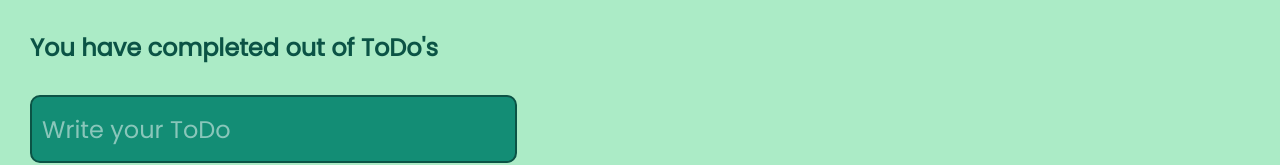
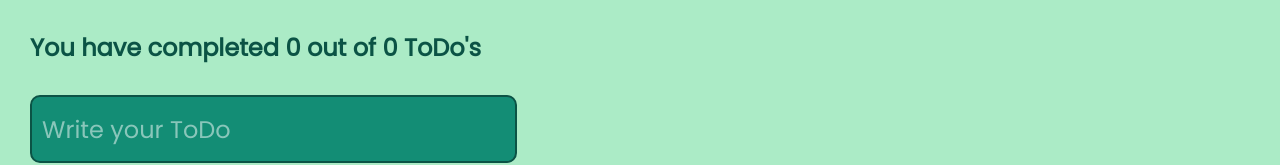
Before and after one commit to JesusZamora20/Introduction-To-React.js, a React (Create React App) app in the folder react-initial-course/: page / in a window 1280 px wide. Shown: the top 165 px of the page. Built offline with nearby package versions, Linux system fonts and the light colour scheme.

Commit message:
useContext

```diff
--- a/react-initial-course/src/components/App/AppUI.js
+++ b/react-initial-course/src/components/App/AppUI.js
@@ -8,17 +8,13 @@
 import './App.css';
 
 function AppUI(){
+    const {error,loading,searchedToDos,completeToDo,deleteToDo} = React.useContext(toDoContext);
     return(
     <React.Fragment>
       <ToDoCounter/>
       <ToDoSearch />
 
-      <toDoContext.Consumer>
-        {({error,
-          loading,
-          searchedToDos,
-          completeToDo,
-          deleteToDo}) => (
+
       <ToDoList>
       {error &&  <p>Holy Molly, there was an error</p>}
       {loading &&  <p>We are loading</p>}
@@ -33,8 +29,7 @@
           />
         ))}
       </ToDoList>
-        )}
-      </toDoContext.Consumer>
+
 
       {<CreateToDoButton/>}
     </React.Fragment>
--- a/react-initial-course/src/components/ToDoCounter/ToDoCounter.js
+++ b/react-initial-course/src/components/ToDoCounter/ToDoCounter.js
@@ -1,9 +1,11 @@
 import React from "react";
+import { toDoContext } from "../ToDoContext/ToDoContext";
 import './ToDoCounter.css';
 
-function ToDoCounter({total, completed}){
+function ToDoCounter(){
+    const {totalToDos, completedToDos} = React.useContext(toDoContext);
     return(
-        <h2 className="ToDoCounter">You have completed {completed} out of {total} ToDo's</h2>
+        <h2 className="ToDoCounter">You have completed {completedToDos} out of {totalToDos} ToDo's</h2>
     );
 }
 
--- a/react-initial-course/src/components/ToDoSearch/ToDoSearch.js
+++ b/react-initial-course/src/components/ToDoSearch/ToDoSearch.js
@@ -1,7 +1,10 @@
 import React from "react";
+import { toDoContext } from "../ToDoContext/ToDoContext";
 import './ToDoSearch.css';
 
-function ToDoSearch({searchValue, setSearchValue}){
+function ToDoSearch(){
+
+    const {searchValue, setSearchValue} = React.useContext(toDoContext);
     const onSearchValueChange = (event) => {
         console.log(event.target.value);
         setSearchValue(event.target.value);
```
Lines whose indentation alone changed are shown as unchanged.
